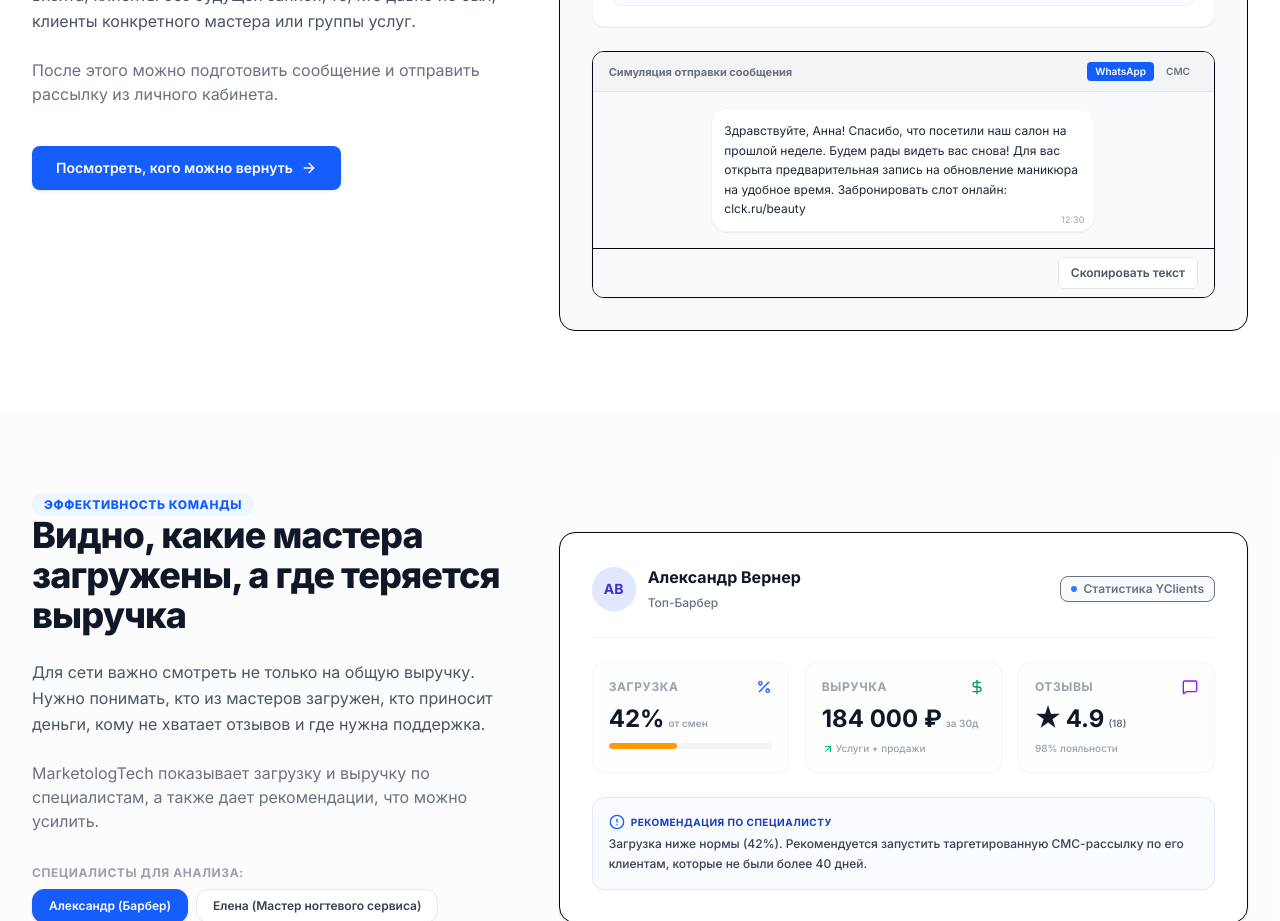
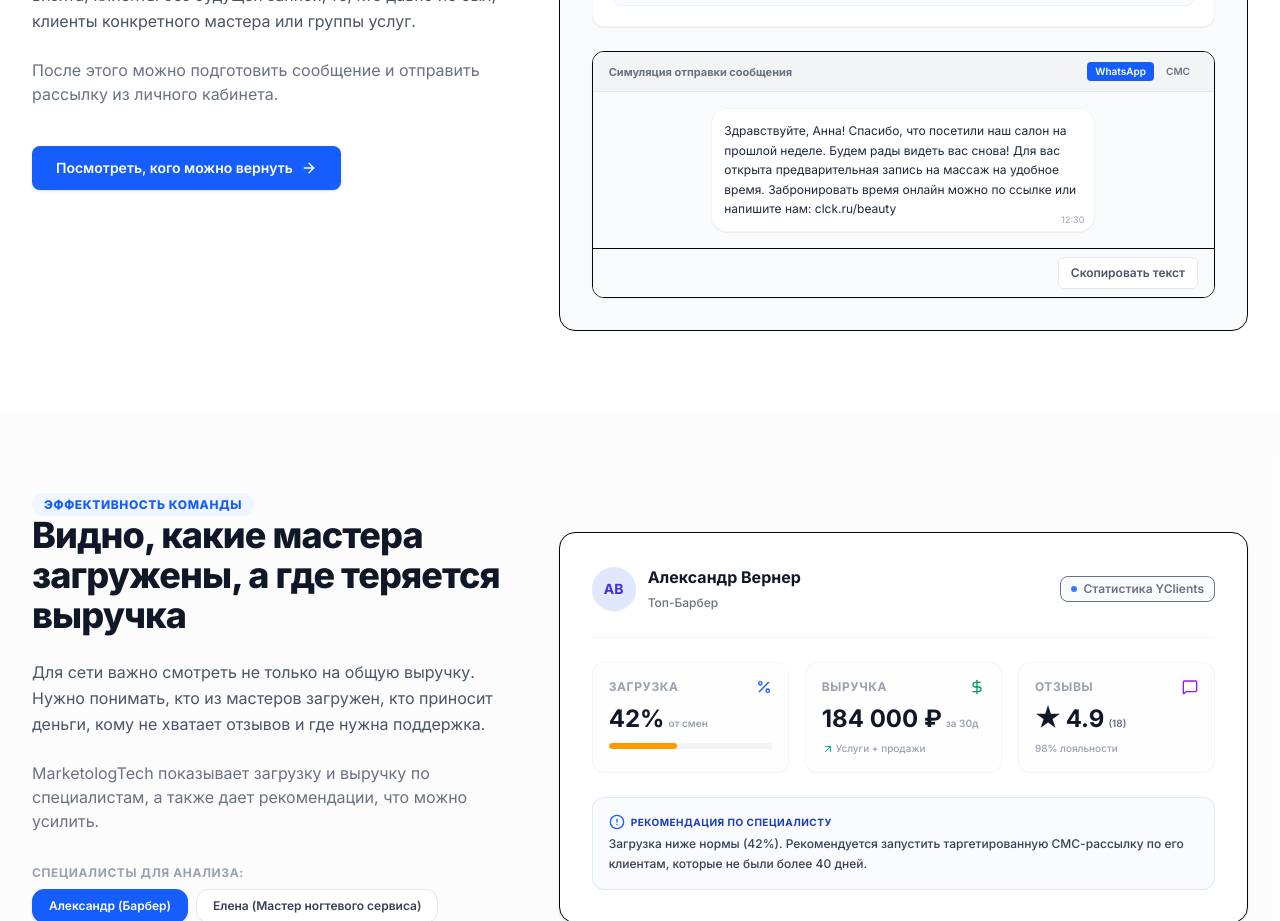
Before and after one commit to shvedovteam/marketologtech-x-yclients, a React (Vite) app: page / in a window 1280 px wide. Shown: the part 3860-4781 px from the top of the page. Built offline with nearby package versions, Linux system fonts and the light colour scheme.

Commit message:
Update newsletter sample message

```diff
--- a/src/components/NewsletterSection.tsx
+++ b/src/components/NewsletterSection.tsx
@@ -9,7 +9,7 @@ export default function NewsletterSection({ onScrollToForm }: NewsletterSectionP
   const [selectedChannel, setSelectedChannel] = useState<'whatsapp' | 'sms'>('whatsapp');
   const [copied, setCopied] = useState(false);
 
-  const whatsappMessage = "Здравствуйте, Анна! Спасибо, что посетили наш салон на прошлой неделе. Будем рады видеть вас снова! Для вас открыта предварительная запись на обновление маникюра на удобное время. Забронировать слот онлайн: clck.ru/beauty";
+  const whatsappMessage = "Здравствуйте, Анна! Спасибо, что посетили наш салон на прошлой неделе. Будем рады видеть вас снова! Для вас открыта предварительная запись на массаж на удобное время. Забронировать время онлайн можно по ссылке или напишите нам: clck.ru/beauty";
   const smsMessage = "Анна, ждем вас снова в салоне Эстетика! Запись на повторный визит к мастеру Елене со скидкой 5% на следующую неделю: clck.ru/beauty";
 
   const handleCopy = () => {
```
